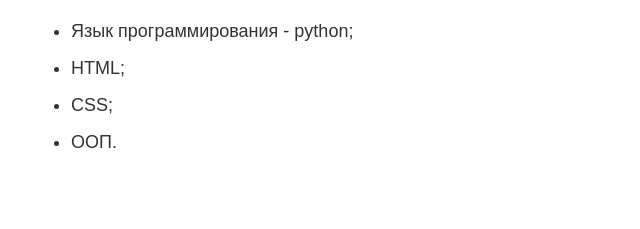
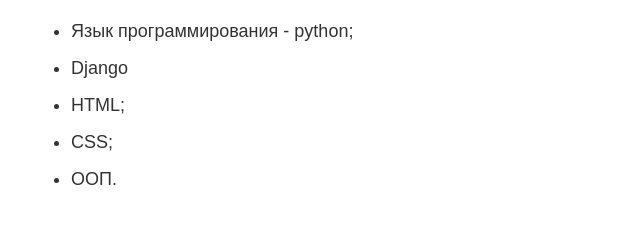
Before and after one commit to lawyer-arch/lawyer-arch.github.io, a plain HTML site: page index.html in a window 1280 px wide. Shown: the part 780-1009 px from the top of the page, 209-849 px from the left. Drawn offline with Linux system fonts and the light colour scheme.

Commit message:
пробный пуш

```diff
--- a/index.html
+++ b/index.html
@@ -32,6 +32,7 @@
         <h2>Навыки </h2>
           <ul>
             <li>Язык программирования - python;</li>
+            <li>Django</li>
             <li>HTML;</li>
             <li>CSS;</li>
             <li>ООП.</li>
@@ -41,7 +42,8 @@
       <section>
         <h2>Дополнительная информация</h2>
           <p>
-               20 лет юридической практики. От рядового юриста до председателя комитета. Существует такое мнение, для сохранения
+               20 лет юридической практики.
+               От рядового юриста до председателя комитета. Существует такое мнение, для сохранения
                интереса к работе, продолжающегося творческого роста, недопущения профессионального выгорания необходимо раз в 5
                лет (плюс минус) менять деятельностью.
                Появилось желание освоить новые, кардинально отличающиеся горизонты. Программирование, то направление, которое
```
